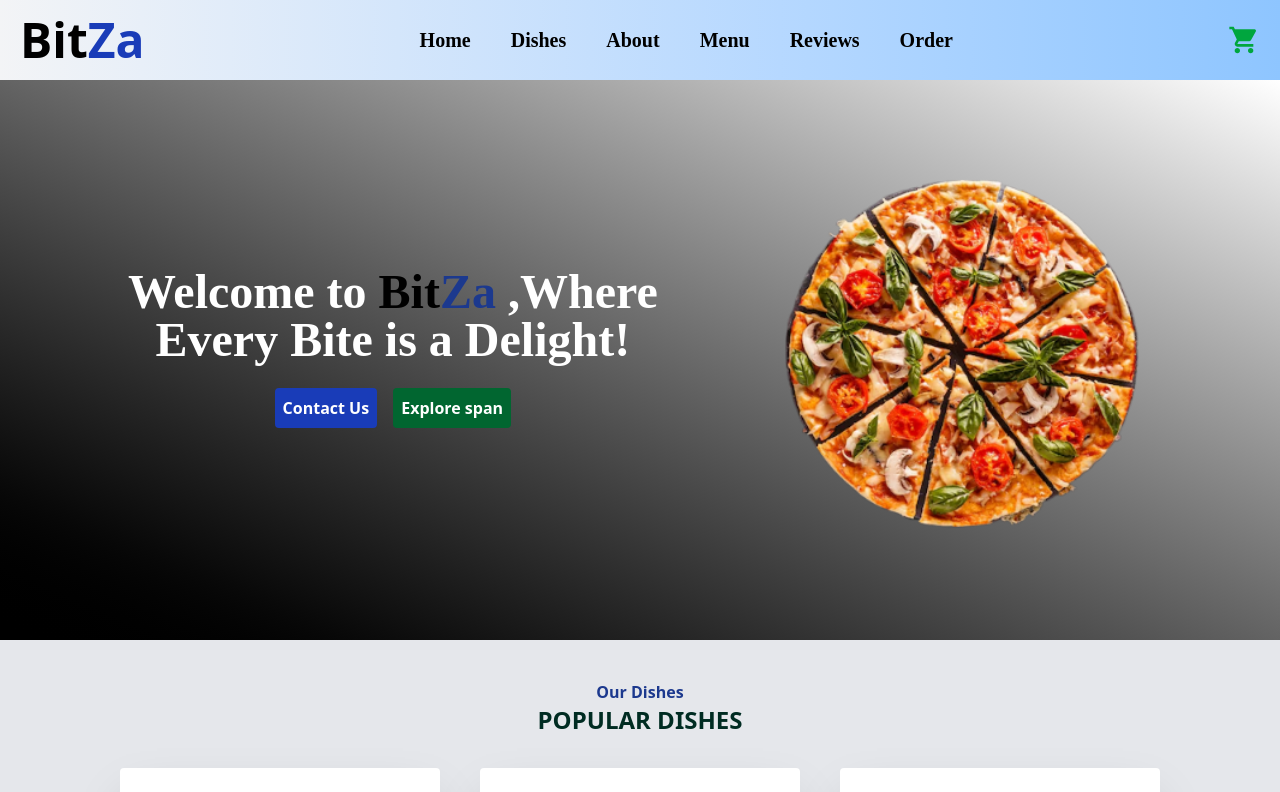
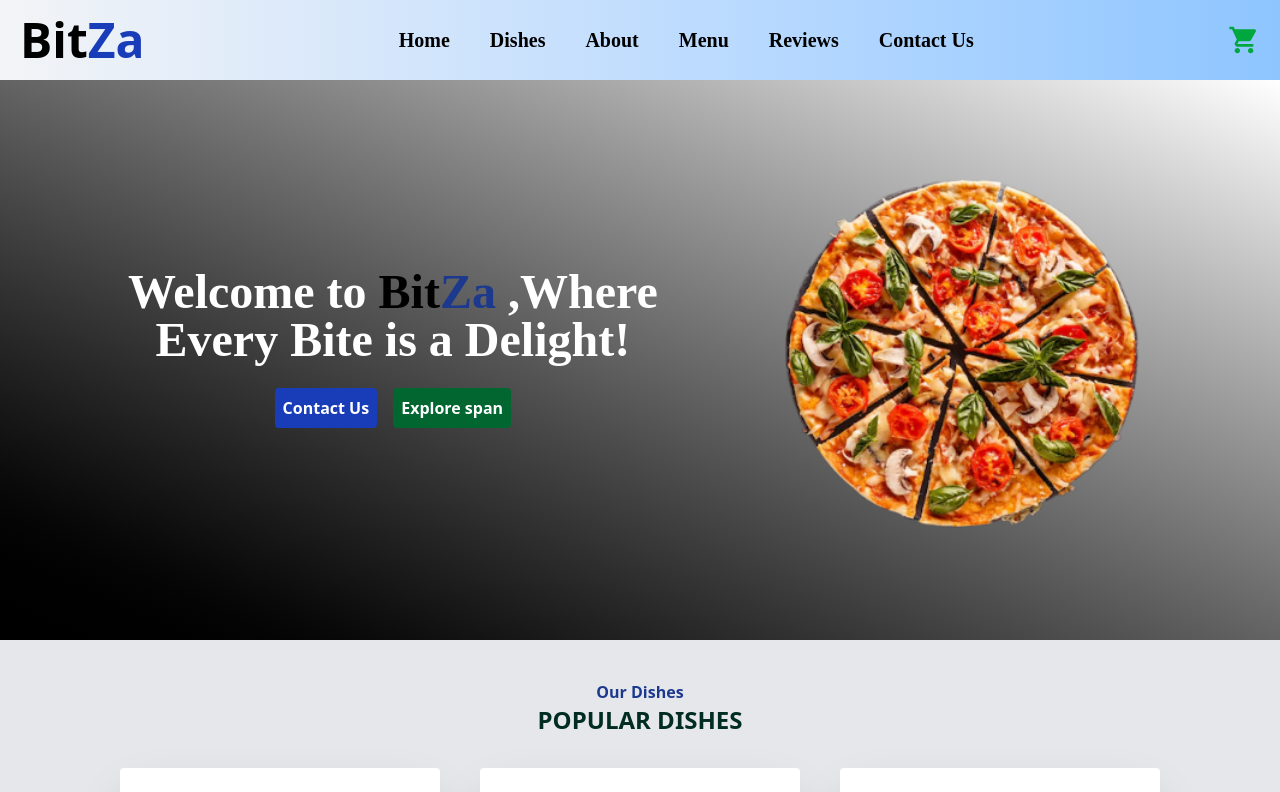
Before and after one commit to Vithurshan2002/MiniEcom, a React (Vite) app: page / in a window 1280 px wide. Shown: the top 792 px of the page. Built offline with nearby package versions, Linux system fonts and the light colour scheme.

Commit message:
contact us page created

```diff
--- a/package.json
+++ b/package.json
@@ -15,9 +15,12 @@
     "@mui/material": "^7.3.2",
     "@tailwindcss/vite": "^4.1.13",
     "framer-motion": "^12.23.12",
+    "google-map-react": "^2.2.5",
     "react": "^19.1.1",
     "react-dom": "^19.1.1",
+    "react-icons": "^5.5.0",
     "react-router-dom": "^7.8.2",
+    "react-scroll": "^1.9.3",
     "sweetalert2": "^11.23.0",
     "swiper": "^12.0.1",
     "tailwindcss": "^4.1.13"
--- a/src/App.jsx
+++ b/src/App.jsx
@@ -4,7 +4,7 @@ import Homepage from "./Pages/Homepage";
 import MenusPage from "./Pages/MenusPage";
 import Navbar from "./Pages/Navbar";
 import Review from "./Pages/Review";
-import OrderPage from "./Pages/OrderPage";
+import ContactPage from "./Pages/ContactPage";
 function App() {
   return (
     <>
@@ -14,7 +14,7 @@ function App() {
       <AboutPage />
       {/*  <MenusPage /> */}
      <Review />
-      {/* <OrderPage />  */}
+      <ContactPage/>
     </>
   );
 }
--- a/src/Pages/AboutPage.jsx
+++ b/src/Pages/AboutPage.jsx
@@ -1,8 +1,8 @@
 import React from "react";
-
+import {Element } from 'react-scroll';
 const AboutPage = () => {
   return (
-    <div className="py-10 bg-gradient-to-t from-gray-500">
+     <Element name="about"><div className="py-10 bg-gradient-to-t from-gray-500">
       <p className=" font-bold text-blue-900 text-center">About Us</p>
       <h1 className="text-2xl text-emerald-950 font-bold text-center">
         WHY CHOOSE US?
@@ -93,7 +93,7 @@ const AboutPage = () => {
           </div>
         </div>
       </div>
-    </div>
+    </div></Element>
   );
 };
 
--- a/src/Pages/ContactPage.jsx
+++ b/src/Pages/ContactPage.jsx
@@ -1,9 +1,80 @@
-import React from 'react'
-
+import React from "react";
+import { Element } from "react-scroll";
+import { FaUserCircle } from "react-icons/fa";
+import { MdEmail } from "react-icons/md";
+import { IoMdCall } from "react-icons/io";
+import { MdOutlineMessage } from "react-icons/md";
 const ContactPage = () => {
   return (
-    <div>ContactPage</div>
-  )
-}
+    <Element name="contact">
+      <div className="py-15 bg-gradient-to-t from-black ">
+        <h1 className="text-3xl font-bold text-green-800 text-center">Contact Us</h1>
+        <p className="py-3 text-sm text-black font-semibold font-[poppins] text-center">
+          We'd love to hear from you! Whether you have a question about our
+          products, orders, shipping, or anything else, our team is ready to
+          help.
+        </p>
+        <div className=" flex flex-col sm:flex-row space-x-8 px-8 pt-4 space-y-6 items-center">
+          <div className="flex-1 w-100 ms-8 border-2 border-white rounded">
+            <img src="vithu.png" alt="noimage" className="w-full h-full object-cover" />
+          </div>
 
-export default ContactPage
+          <div className="flex-1 border-white shadow-2xl  p-5 rounded bg-white sm:max-w-lg w-full">
+            <form>
+              <div className="flex items-center space-x-1 text-blue-600">
+                <FaUserCircle />
+                <p className="font-bold"> Full Name</p>
+              </div>
+              <div className="pb-2">
+                <input
+                  type="text"
+                  placeholder="Enter Your FullName"
+                  className="w-full  border-3 italic rounded outline-0 ps-2 font-semibold focus:border-green-700 transition-all  "
+                />
+              </div>
+
+              <div className=" text-blue-600 font-bold flex items-center space-x-1">
+                <MdEmail />
+                <p>Email Address</p>
+              </div>
+              <div className="pb-2">
+                <input
+                  type="email"
+                  placeholder="Enter Your EmailAddress"
+                  className="w-full  border-3 italic rounded outline-0 ps-2 font-semibold focus:border-green-700 transition-all "
+                />
+              </div>
+
+              <div className=" text-blue-600 font-bold flex items-center space-x-1">
+                <IoMdCall />
+                <p>Contact No</p>
+              </div>
+              <div className="pb-2">
+                <input
+                  type="text"
+                  placeholder="Enter Your ContactNo"
+                  className="w-full  border-3  rounded outline-0 ps-2 font-semibold focus:border-green-700 transition-all "
+                />
+              </div>
+
+              <div className=" text-blue-600 font-bold flex items-center space-x-1">
+                <MdOutlineMessage />
+                <p>Write Message</p>
+              </div>
+              <div>
+                <textarea placeholder="Write Message" className="w-full  italic border-3  rounded outline-0 ps-2 font-semibold focus:border-green-700 transition-all "></textarea>
+              </div>
+              <div className="flex justify-center py-2">
+                <button className="text-sm font-bold border-2 px-3 py-2 cursor-pointer bg-green-600 transition-all hover:bg-green-500 text-white rounded-full ">
+                  SEND MESSAGE
+                </button>
+              </div>
+            </form>
+          </div>
+        </div>
+      </div>
+    </Element>
+  );
+};
+
+export default ContactPage;
--- a/src/Pages/Dishes.jsx
+++ b/src/Pages/Dishes.jsx
@@ -1,9 +1,9 @@
 import React from 'react'
 import Item from '../Components/Item'
-
+import {Element } from 'react-scroll';
 const Dishes = () => {
   return (
-    <div className='py-10 bg-gray-200'>
+     <Element name="dishes"><div className='py-10 bg-gray-200'>
         <p className=' font-bold text-blue-900 text-center'>Our Dishes</p>
         <h1 className='text-2xl text-emerald-950 font-bold text-center'>POPULAR DISHES</h1>
         <div className='grid sm:grid-cols-3  gap-10 sm:px-30 px-10 pt-8 '>
@@ -17,7 +17,7 @@ const Dishes = () => {
                           <Item/>
                             <Item/>
         </div>
-    </div>
+    </div></Element>
   )
 }
 
--- a/src/Pages/Homepage.jsx
+++ b/src/Pages/Homepage.jsx
@@ -1,8 +1,8 @@
 import React from "react";
-
+import {Element } from 'react-scroll';
 const Homepage = () => {
   return (
-    <div className="flex flex-col sm:flex-row justify-between items-center sm:px-30 bg-gradient-to-tr from-black py-20  to-white">
+    <Element name="home"><div className="flex flex-col sm:flex-row justify-between items-center sm:px-30 bg-gradient-to-tr from-black py-20  to-white">
       <div>
         <h1 className="sm:text-5xl text-3xl px-2 font-bold font-[poppins] text-center text-white">
           Welcome to <span className="text-black">Bit</span>
@@ -26,7 +26,7 @@ const Homepage = () => {
           className=" w-full h-full object-cover"
         />
       </div>
-    </div>
+    </div></Element>
   );
 };
 
--- a/src/Pages/MenusPage.jsx
+++ b/src/Pages/MenusPage.jsx
@@ -1,5 +1,5 @@
 import React from 'react'
-
+import {Element } from 'react-scroll';
 const MenusPage = () => {
   return (
     <div>MenusPage</div>
--- a/src/Pages/Navbar.jsx
+++ b/src/Pages/Navbar.jsx
@@ -1,5 +1,5 @@
 import React from "react";
-import { NavLink } from "react-router-dom";
+import { Link } from 'react-scroll';
 
 const Navbar = () => {
 
@@ -11,29 +11,29 @@ const Navbar = () => {
         </h1>
         <ul className="sm:flex space-x-2 sm:space-x-5 md:space-x-10 md: hidden">
 
-            <li className="font-bold font-[poppins] cursor-pointer hover:underline underline-offset-3 hover:text-emerald-700 transition-all hover:scale-105 text-xl">
+            <Link to="home" smooth={true} duration={1000}> <li className="font-bold font-[poppins] cursor-pointer hover:underline underline-offset-3 hover:text-emerald-700 transition-all hover:scale-105 text-xl">
               Home
-            </li>
+            </li></Link>
 
-            <li className="font-bold font-[poppins] cursor-pointer hover:underline underline-offset-3 hover:text-emerald-700 transition-all hover:scale-105 text-xl">
+            <Link to="dishes" smooth={true} duration={1000}><li className="font-bold font-[poppins] cursor-pointer hover:underline underline-offset-3 hover:text-emerald-700 transition-all hover:scale-105 text-xl">
               Dishes
-            </li>
+            </li></Link>
 
-            <li className="font-bold font-[poppins] cursor-pointer hover:underline underline-offset-3 hover:text-emerald-700 transition-all hover:scale-105 text-xl">
+            <Link to="about" smooth={true} duration={1000}> <li className="font-bold font-[poppins] cursor-pointer hover:underline underline-offset-3 hover:text-emerald-700 transition-all hover:scale-105 text-xl">
               About
-            </li>
+            </li></Link>
 
-            <li className="font-bold font-[poppins] cursor-pointer hover:underline underline-offset-3 hover:text-emerald-700 transition-all hover:scale-105 text-xl">
+            <Link to="menu" smooth={true} duration={1000}> <li className="font-bold font-[poppins] cursor-pointer hover:underline underline-offset-3 hover:text-emerald-700 transition-all hover:scale-105 text-xl">
               Menu
-            </li>
+            </li></Link>
 
-            <li className="font-bold font-[poppins] cursor-pointer hover:underline underline-offset-3 hover:text-emerald-700 transition-all hover:scale-105 text-xl">
+             <Link to="reviews" smooth={true} duration={1000}><li className="font-bold font-[poppins] cursor-pointer hover:underline underline-offset-3 hover:text-emerald-700 transition-all hover:scale-105 text-xl">
               Reviews
-            </li>
+            </li></Link>
 
-            <li className="font-bold font-[poppins] cursor-pointer hover:underline underline-offset-3 hover:text-emerald-700 transition-all hover:scale-105 text-xl">
-              Order
-            </li>
+             <Link to="contact" smooth={true} duration={1000}><li className="font-bold font-[poppins] cursor-pointer hover:underline underline-offset-3 hover:text-emerald-700 transition-all hover:scale-105 text-xl">
+              Contact Us
+            </li></Link>
 
         </ul>
 
@@ -105,30 +105,30 @@ const Navbar = () => {
       <div className=" border-t-4 border-b  border-y-blue-800  bg-gradient-to-br from-blue-600 from-20% to-blue-100  w-full sm:hidden -translate-y-200 scn  duration-600 ease-in-out z-20 fixed ">
         <ul className="text-2xl flex flex-col text-center space-y-2 ">
 
-            <li className="font-bold font-[poppins] cursor-pointer hover:bg-blue-500 hover:text-white   w-full  transition-all hover:scale-105">
+            <Link to="home" smooth={true} duration={500}> <li className="font-bold font-[poppins] cursor-pointer hover:bg-blue-500 hover:text-white   w-full  transition-all hover:scale-105">
               Home
-            </li>
+            </li></Link>
 
-            <li className="font-bold font-[poppins] cursor-pointer hover:bg-blue-500 hover:text-white  w-full transition-all hover:scale-105">
+            <Link to="dishes" smooth={true} duration={500}> <li className="font-bold font-[poppins] cursor-pointer hover:bg-blue-500 hover:text-white  w-full transition-all hover:scale-105">
               Dishes
-            </li>
+            </li></Link>
 
-            <li className="font-bold font-[poppins] cursor-pointer hover:bg-blue-500 hover:text-white  w-full  transition-all hover:scale-105">
+           <Link to="about" smooth={true} duration={500}> <li className="font-bold font-[poppins] cursor-pointer hover:bg-blue-500 hover:text-white  w-full  transition-all hover:scale-105">
               About
-            </li>
+            </li></Link>
 
-            <li className="font-bold font-[poppins] cursor-pointer hover:bg-blue-500 hover:text-white  w-full  transition-all hover:scale-105">
+            <Link to="menu" smooth={true} duration={500}><li className="font-bold font-[poppins] cursor-pointer hover:bg-blue-500 hover:text-white  w-full  transition-all hover:scale-105">
               Menu
-            </li>
+            </li></Link>
 
-            <li className="font-bold font-[poppins] cursor-pointer hover:bg-blue-500 hover:text-white  w-full  transition-all hover:scale-105">
+            <Link to="reviews" smooth={true} duration={500}><li className="font-bold font-[poppins] cursor-pointer hover:bg-blue-500 hover:text-white  w-full  transition-all hover:scale-105">
               Reviews
-            </li>
+            </li></Link>
 
 
-            <li className="font-bold font-[poppins] cursor-pointer hover:bg-blue-500 hover:text-white  w-full  transition-all hover:scale-105">
-              Order
-            </li>
+            <Link to="contact" smooth={true} duration={500}><li className="font-bold font-[poppins] cursor-pointer hover:bg-blue-500 hover:text-white  w-full  transition-all hover:scale-105">
+              Contact Us
+            </li></Link>
 
         </ul>
       </div>
--- a/src/Pages/Review.jsx
+++ b/src/Pages/Review.jsx
@@ -4,10 +4,10 @@ import "swiper/css";
 import "swiper/css/navigation";
 import "swiper/css/pagination";
 import Reviewmember from "../Components/Reviewmember";
-
+import {Element } from 'react-scroll';
 const Review = () => {
   return (
-    <div className="py-10 bg-gradient-to-t from-blue-600">
+    <Element name="reviews"><div className="py-10 bg-gradient-to-t from-blue-600">
       <p className=" font-bold text-blue-900 text-center">cutomer's Reviews</p>
       <h1 className="text-2xl text-emerald-950 font-bold text-center pb-6">
         WHAT THEY SAY
@@ -45,7 +45,7 @@ const Review = () => {
           </SwiperSlide>
         </Swiper>
       </div>
-    </div>
+    </div></Element>
   );
 };
 
```
Also changed, not shown: src/Pages/OrderPage.jsx (deleted, +0 -9 lines), public/vithu.png (added), 1 other file (tests, documents, lock files or other folders).
